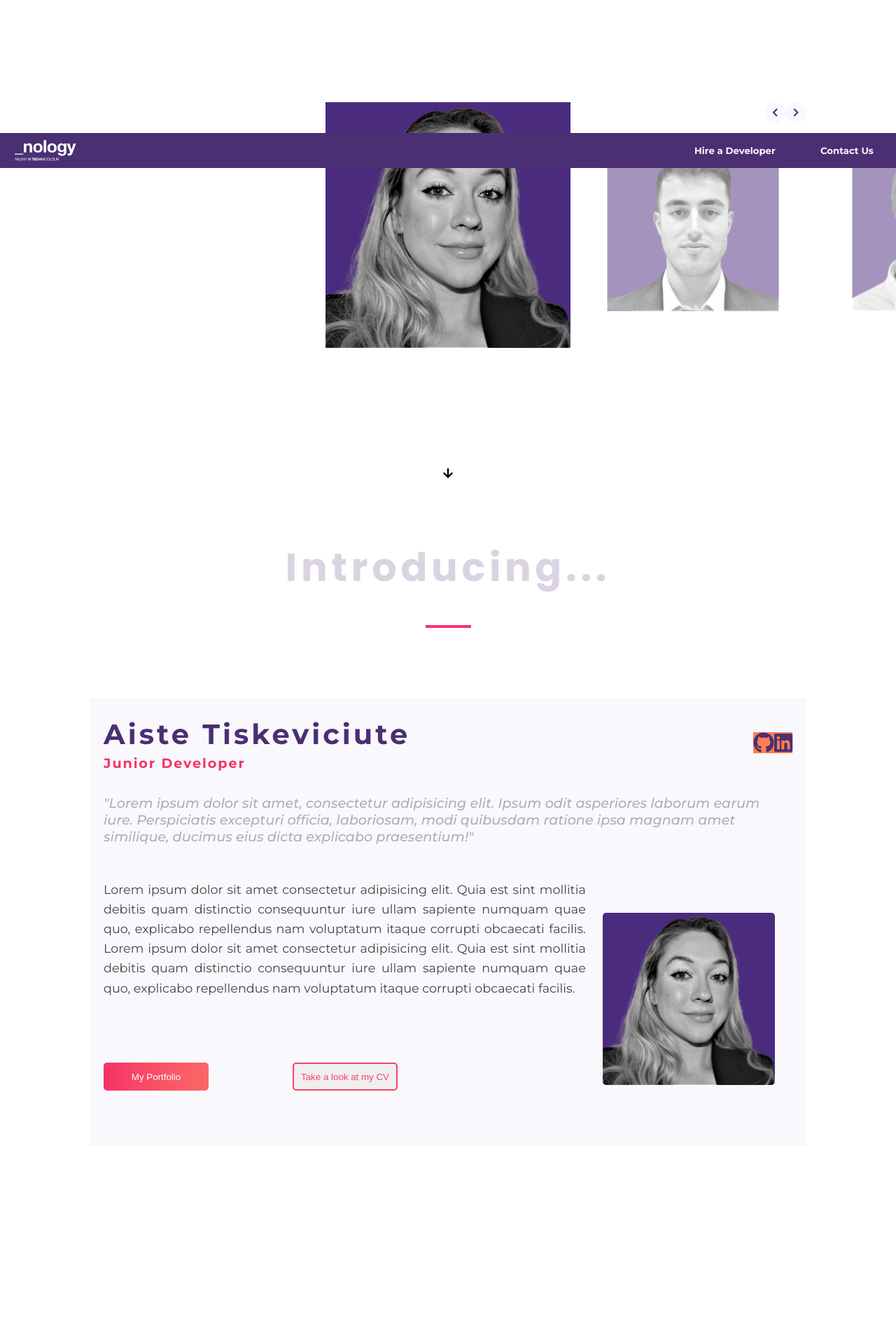
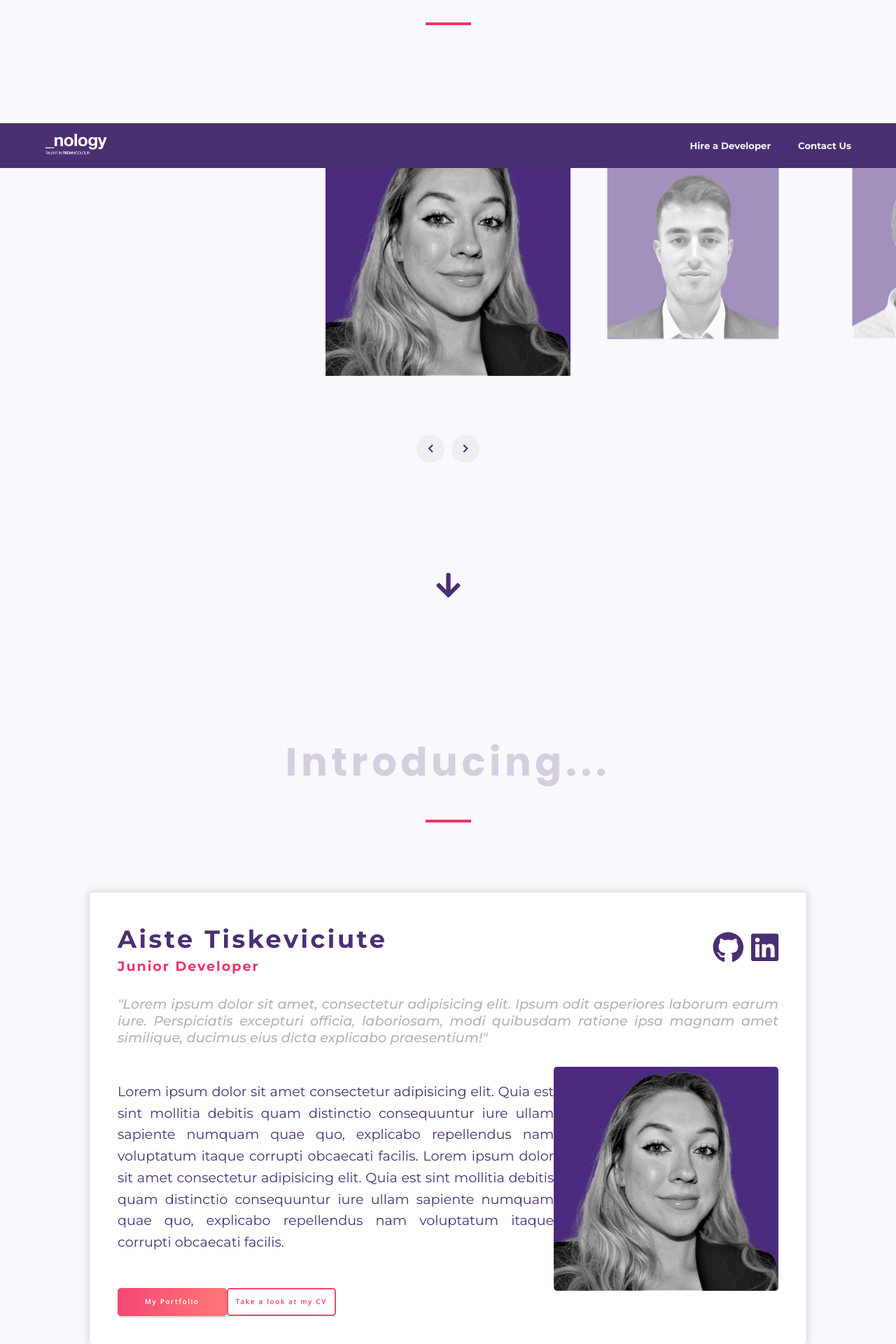
Before and after one commit to jakealistairwood/mariana-portfolio, a React (Create React App) app: page / in a window 1280 px wide. Shown: the part 560-2480 px from the top of the page at 70% size. Before the commit the page ends 2197 px from the top, so only its background shows below. Built offline with nearby package versions, Linux system fonts and the light colour scheme.

Commit message:
repositioned carousel buttons, added hover effects to buttons, editing layout of bio

```diff
--- a/src/assets/styles/_resets.scss
+++ b/src/assets/styles/_resets.scss
@@ -6,4 +6,5 @@
 
 body {
   overflow-x: hidden;
+  background-color: $light;
 }
--- a/src/components/Footer/Footer.jsx
+++ b/src/components/Footer/Footer.jsx
@@ -4,7 +4,8 @@ import logo from "../../assets/images/secondaryLogo.svg";
 
 const Footer = () => {
   return (
-    <section className={styles.footer}>
+    <footer className={styles.footer}>
+      <div className={styles.footer_wrapper}>
         <div className={styles.footer_logo}>
           <img src={logo} />
         </div>
@@ -16,7 +17,8 @@ const Footer = () => {
             <h5>Contact Us</h5>
           </a>
         </div>
-    </section>
+      </div>
+    </footer>
   );
 };
 
--- a/src/components/Footer/Footer.module.scss
+++ b/src/components/Footer/Footer.module.scss
@@ -5,35 +5,99 @@
 .footer {
   background-color: $primary;
   width: 100%;
-  height: 50px;
-  display: flex;
-  justify-content: space-between;
-  align-items: center;
   position: fixed;
   bottom: 0;
   z-index: 1000;
 
+  .footer_wrapper {
+    display: flex;
+    justify-content: space-between;
+    align-items: center;
+    width: 90%;
+    height: 8vh;
+    margin: 0 auto;
+
     .footer_logo {
-    width: 15%;
-    height: 80%;
 
       img {
         width: 90px;
         height: 30px;
-      margin: 5px 20px;
       }
     }
 
     .footer_links {
-    width: 25%;
+      width: 20%;
       display: flex;
-    justify-content: space-around;
+      justify-content: space-between;
+
       a {
         text-decoration: none;
 
         h5 {
           color: $light;
+          position: relative;
+
+          &::after {
+            content: '';
+            position: absolute;
+            left: 0;
+            bottom: -30%;
+            width: 100%;
+            height: 1px;
+            background-color: $secondary;
+            transform: scaleX(0);
+            transform-origin: right;
+            transition: transform 250ms ease-in;
+          }
+
+          &:hover {
+            &::after {
+              transform: scaleX(1.0);
+              transform-origin: left;
             }
           }
         }
       }
+    }
+  }
+
+
+
+}
+
+  // .nav_items {
+  //   width: 55%;
+  //   display: flex;
+  //   justify-content: space-around;
+  //   align-items: center;
+  //   letter-spacing: 0.1em;
+  //   font-size: 0.8rem;
+
+  //   a {
+  //     text-decoration: none;
+
+  //     h5 {
+  //       color: $primary;
+  //       position: relative;
+
+  //       &::after {
+  //         content: '';
+  //         position: absolute;
+  //         left: 0;
+  //         bottom: -140%;
+  //         width: 100%;
+  //         height: 1px;
+  //         background-color: $secondary;
+  //         transform: scaleX(0);
+  //         transform-origin: right;
+  //         transition: transform 250ms ease-in;
+  //       }
+
+  //       &:hover {
+  //         &::after {
+  //           transform: scaleX(1);
+  //           transform-origin: left;
+  //         }
+  //       }
+  //     }
+  //   }
--- a/src/components/NavBar/NavBar.jsx
+++ b/src/components/NavBar/NavBar.jsx
@@ -2,7 +2,7 @@ import React from "react";
 import styles from "./NavBar.module.scss";
 import { Link } from "@reach/router";
 import logo from "../../assets/images/primaryLogo.svg";
-import gridIcon from "../../assets/images/gridIcon.svg";
+import { ReactComponent as GridIcon } from "../../assets/images/gridIcon.svg";
 
 const NavBar = () => {
   return (
@@ -13,7 +13,7 @@ const NavBar = () => {
         </div>
         <Link to="gallery">
         <div className={styles.iconWrapper}>
-        <img src={gridIcon} alt=""></img>
+          <GridIcon className={styles.gridIcon} />
         </div>
         </Link>
       </div>
--- a/src/components/NavBar/NavBar.module.scss
+++ b/src/components/NavBar/NavBar.module.scss
@@ -25,11 +25,18 @@
       }
     }
     .iconWrapper {
+      display: flex;
+      justify-content: center;
+      align-items: center;
       width: 20px;
       height: 20px;
 
-      img {
+      .gridIcon {
         width: 100%;
+
+        &:hover {
+          fill: $secondary;
+        }
       }
     }
   }
--- a/src/containers/Main/Main.jsx
+++ b/src/containers/Main/Main.jsx
@@ -60,13 +60,13 @@ const Main = (props) => {
       </section>
 
       <article className={"trainee-bio"}>
-        <header className={"header"}>
+        <header className={"bio-header"}>
           <div className={"name-title"}>
             <h2>{name}</h2>
             <h4>{title}</h4>
           </div>
           <div className={"icons"}>
-            <FontAwesomeIcon icon={faGithub} />
+            <FontAwesomeIcon icon={faGithub} className={"github-icon"} />
             <FontAwesomeIcon icon={faLinkedin} />
           </div>
         </header>
@@ -74,7 +74,7 @@ const Main = (props) => {
         <div className={"bio-container"}>
           <div className={"left"}>
             <p className={"bio"}>{bio}</p>
-            <div className={"buttons"}>
+            <div className={"buttonContainer"}>
               <button className={"portfolio-btn"}>My Portfolio</button>
               <button className={"cv-btn"}>Take a look at my CV</button>
             </div>
--- a/src/containers/Main/Main.scss
+++ b/src/containers/Main/Main.scss
@@ -11,7 +11,7 @@
     display: flex;
     justify-content: center;
     align-items: flex-end;
-    height: 60vh;
+    height: 65vh;
     width: 100%;
     padding-bottom: 50px;
     color: $primary;
@@ -40,18 +40,25 @@
     height: 60vh;
     margin: 0 auto;
 
+    .buttonContainer {
+      position: absolute;
+      bottom: 0;
+      left: 50%;
+      transform: translateX(-50%);
+
       button {
-      width: 30px;
-      height: 30px;
+        width: 40px;
+        height: 40px;
         border: none;
         border-radius: 100%;
-      background-color: $light;
+        background-color: rgba(0, 0, 0, 0.04);
         color: $primary;
-      position: relative;
+        margin: 5px;
 
         &:focus {
           outline: none;
           cursor: pointer;
+        }
       }
     }
 
@@ -65,7 +72,7 @@
 
     .cards_slider {
       position: relative;
-      max-width: 290px;
+      max-width: 350px;
       width: 80%;
       margin: 0px auto;
 
@@ -73,7 +80,6 @@
       display: flex;
       position: absolute;
       transition: transform 300ms cubic-bezier(0.455, 0.03, 0.5151, 0.955);
-      // background-color: coral;
 
       .headshot {
         width: 350px;
@@ -105,7 +111,9 @@
 
 .intro {
   .arrow {
-    height: 100px;
+    margin: 150px;
+    font-size: 2.5rem;
+    color: $primary;
   }
   h1 {
     color: $primary;
@@ -127,16 +135,18 @@
   display: flex;
   flex-direction: column;
   width: 80%;
-  height: 80vh;
+  // height: 80vh;
   // border: 2px solid black;
   margin: 100px auto;
-  background-color: $light;
-  padding: 20px;
+  background-color: #FFF;
+  border-radius: 5px;
+  box-shadow: 0px 0px 8px 4px rgba(0, 0, 0, 0.1);
+  padding: 40px;
 
-  .header {
+  .bio-header {
     width: 100%;
     height: 15%;
-    // background-color: orange;
+    // background-color: coral;
     display: flex;
     justify-content: space-between;
     align-items: center;
@@ -149,7 +159,7 @@
       h2 {
         color: $primary;
         margin: 5px 0;
-        font-size: 2.5rem;
+        font-size: 2.2rem;
         letter-spacing: 0.1em;
       }
 
@@ -163,10 +173,10 @@
 
     .icons {
       display: flex;
-      background-color: coral;
-      justify-content: space-around;
+      width: 10%;
+      justify-content: space-between;
       align-items: center;
-      font-size: 30px;
+      font-size: 2.8rem;
       color: $primary;
     }
   }
@@ -177,9 +187,12 @@
   }
 
   .quote {
+    display: flex;
+    width: 100%;
     font-family: 'Montserrat', sans-serif;
     font-style: italic;
     font-size: 1.2rem;
+    text-align: justify;
     color: rgba(68, 68, 68, 0.4);
     margin: 30px 0;
   }
@@ -199,8 +212,8 @@
       flex-direction: column;
 
       .bio {
-        color: $dark;
-        font-size: 1.1rem;
+        color: $primary;
+        font-size: 1.2rem;
         font-family: 'Montserrat', sans-serif;
         text-align: justify;
         line-height: 1.6em;
@@ -210,37 +223,53 @@
         margin-top: 20px;
       }
 
-      .buttons {
+      .buttonContainer {
         display: flex;
-        // justify-content: space-around;
+        justify-content: space-between;
         align-items: center;
-        height: 30%;
         margin-top: 50px;
+        width: 50%;
+
+        .portfolio-btn,
+        .cv-btn {
+          width: 180px;
+          height: 40px;
+          border-radius: 5px;
+          font-family: 'Open Sans', sans-serif;
+          font-size: 0.6rem;
+          font-weight: 700;
+          letter-spacing: 0.2em;
+          cursor: pointer;
+          transform: scale(1);
+
+          &:hover {
+            transform: scale(1.01);
+          }
+        }
 
         .portfolio-btn {
-          width: 150px;
-          height: 40px;
           background-image: linear-gradient(to right, #f43268, #f74267, #f94f66, #fb5c66, #fc6767);
-          border-radius: 5px;
+          box-shadow: 0px 2px 2px rgba(0, 0, 0, 0.2);
           border: none;
           color: white;
+          opacity: 0.9;
+
+          &:hover {
+            opacity: 1.0;
+          }
         }
 
         .cv-btn {
-          width: 150px;
-          height: 40px;
-          border-radius: 5px;
           border: 2px solid #f74267;
           color: #f74267;
-          margin-left: 120px;
+          background-color: white;
         }
       }
     }
 
     .bio-image {
-      width: 25%;
-      height: auto;
-      margin: auto;
+      width: auto;
+      height: 40vh;
       border-radius: 5px;
     }
 
```
Lines whose indentation alone changed are shown as unchanged.
